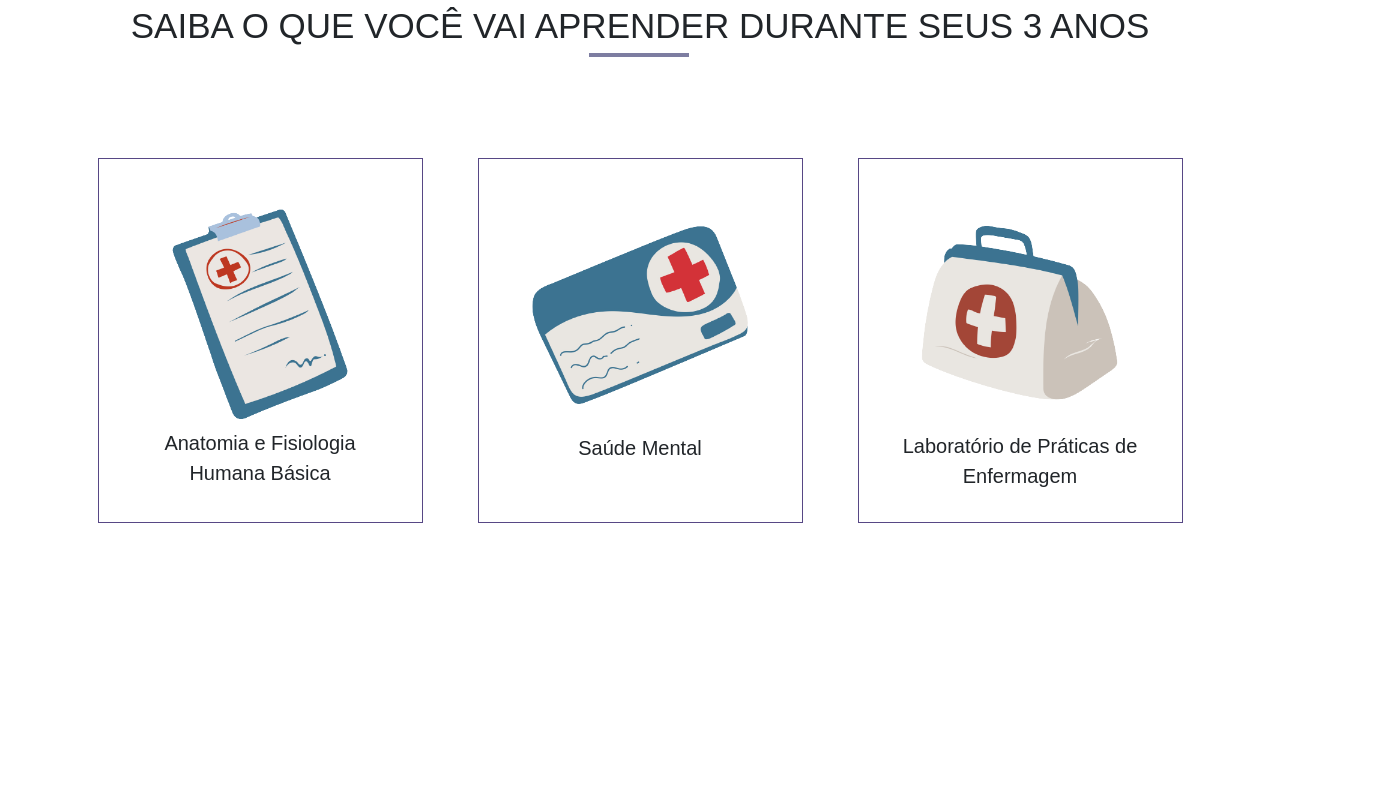
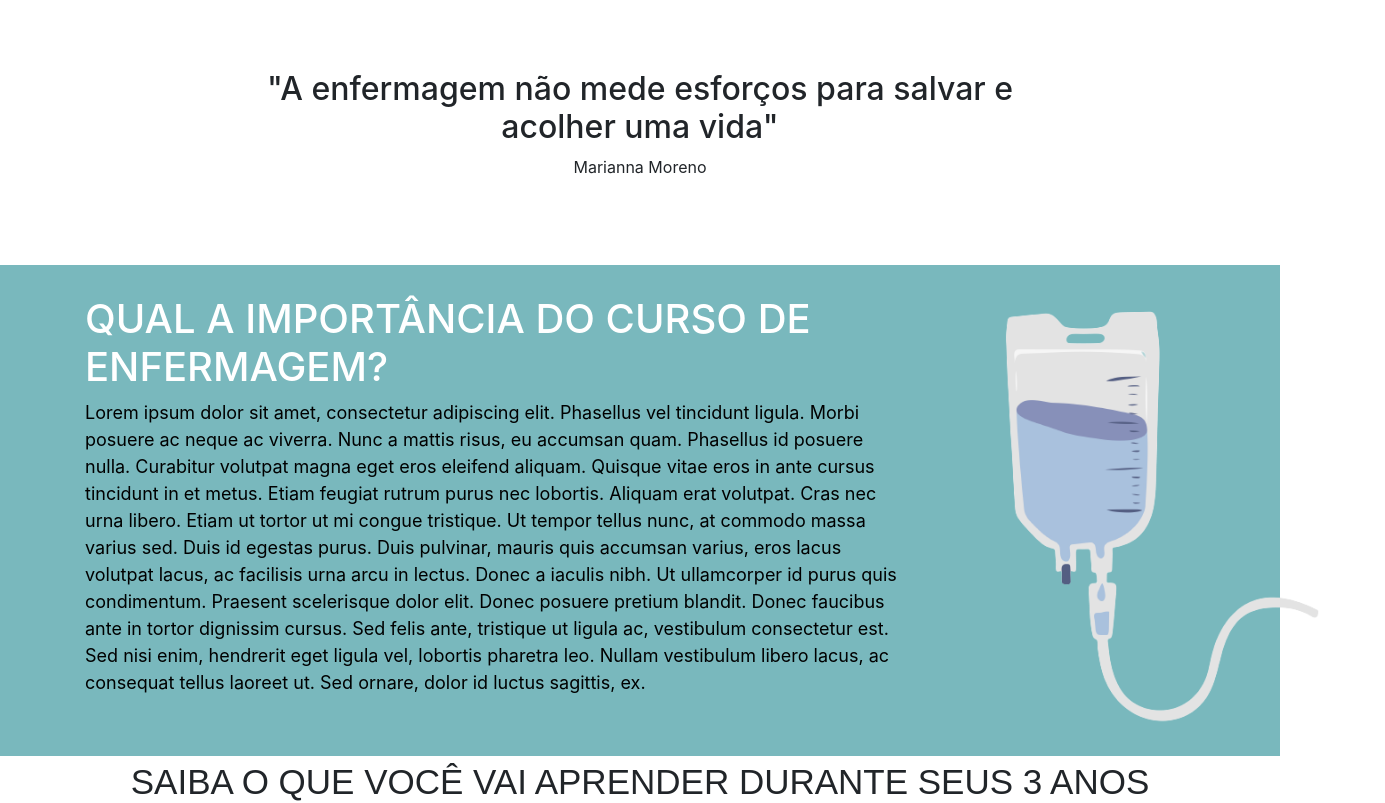
Before and after one commit to Isleyassis/ProjetoSocialOP, a Nuxt app: page /enfermagem in a window 1280 px wide. Shown: the top 803 px of the page, 1385 px wide, since content can reach past the window. Built offline with nearby package versions, Linux system fonts and the light colour scheme.

Commit message:
feat: Importancia da enfermagem e Frase da enfermagem

```diff
--- /dev/null
+++ b/components/enfermagem-frase/index.vue
@@ -0,0 +1,18 @@
+<template>
+<b-container class="main_container">
+    <h2>"A enfermagem não mede esforços para salvar e acolher uma vida"</h2>
+    <p>Marianna Moreno</p>
+</b-container>
+</template>
+<style scoped lang="scss">
+.main_container{
+    padding: 70px 180px;
+    text-align: center;
+
+    @media(max-width: 992px) {
+        & {
+           padding: 70px 50px;
+        }
+    }
+}
+</style>
--- /dev/null
+++ b/components/enfermagem-importancia/index.vue
@@ -0,0 +1,89 @@
+<template>
+<div class="main_container">
+    <b-container >
+        <b-row class="main_container___row">
+            <b-col lg="9">
+                <div class="main_container___text">
+                <h1>QUAL A IMPORTÂNCIA DO CURSO DE ENFERMAGEM?</h1>
+                <p>
+                    Lorem ipsum dolor sit amet, consectetur adipiscing elit.
+                    Phasellus vel tincidunt ligula. Morbi posuere ac neque ac viverra.
+                    Nunc a mattis risus, eu accumsan quam. Phasellus id posuere nulla.
+                    Curabitur volutpat magna eget eros eleifend aliquam.
+                    Quisque vitae eros in ante cursus tincidunt in et metus.
+                    Etiam feugiat rutrum purus nec lobortis.
+                    Aliquam erat volutpat.
+                    Cras nec urna libero.
+                    Etiam ut tortor ut mi congue tristique.
+                    Ut tempor tellus nunc, at commodo massa varius sed.
+                    Duis id egestas purus.
+                    Duis pulvinar, mauris quis accumsan varius, eros lacus volutpat lacus, ac facilisis urna arcu in lectus.
+                    Donec a iaculis nibh. Ut ullamcorper id purus quis condimentum.
+                    Praesent scelerisque dolor elit.
+                    Donec posuere pretium blandit.
+                    Donec faucibus ante in tortor dignissim cursus.
+                    Sed felis ante, tristique ut ligula ac, vestibulum consectetur est.
+                    Sed nisi enim, hendrerit eget ligula vel, lobortis pharetra leo.
+                    Nullam vestibulum libero lacus, ac consequat tellus laoreet ut.
+                    Sed ornare, dolor id luctus sagittis, ex.
+                </p>
+                </div>
+            </b-col>
+            <b-col lg="3">
+                <figure class="main_container___img">
+                    <img src="Icone Banner.png" alt="">
+                </figure>
+            </b-col>
+        </b-row>
+    </b-container>
+</div>
+</template>
+<style scoped lang="scss">
+
+.main_container{
+    padding-top: 30px;
+background-color: rgb(121, 184, 189);
+}
+
+.main_container___text{
+    h1{
+        color: white;
+
+    @media(max-width: 992px) {
+        & {
+            font-size: 24px;
+        }
+    }
+    }
+    p{
+        font-size: 18px;
+        color: black;
+
+
+    @media(max-width: 992px) {
+        & {
+            font-size: 14px;
+        }
+    }
+    }
+
+}
+
+.main_container___img{
+    height: 445px;
+    width: 445px;
+    position: relative;
+
+
+    @media(max-width: 992px) {
+        & {
+            height: 420px;
+            width: 420px;
+        }
+    }
+    img{
+        height: 100%;
+        width: 100%;
+    }
+}
+</style>
--- a/pages/enfermagem.vue
+++ b/pages/enfermagem.vue
@@ -1,6 +1,7 @@
 <template>
     <div>
-
-       <enfermagem-card />
+        <enfermagem-frase/>
+        <enfermagem-importancia/>
+        <enfermagem-card />
     </div>
 </template>
```
